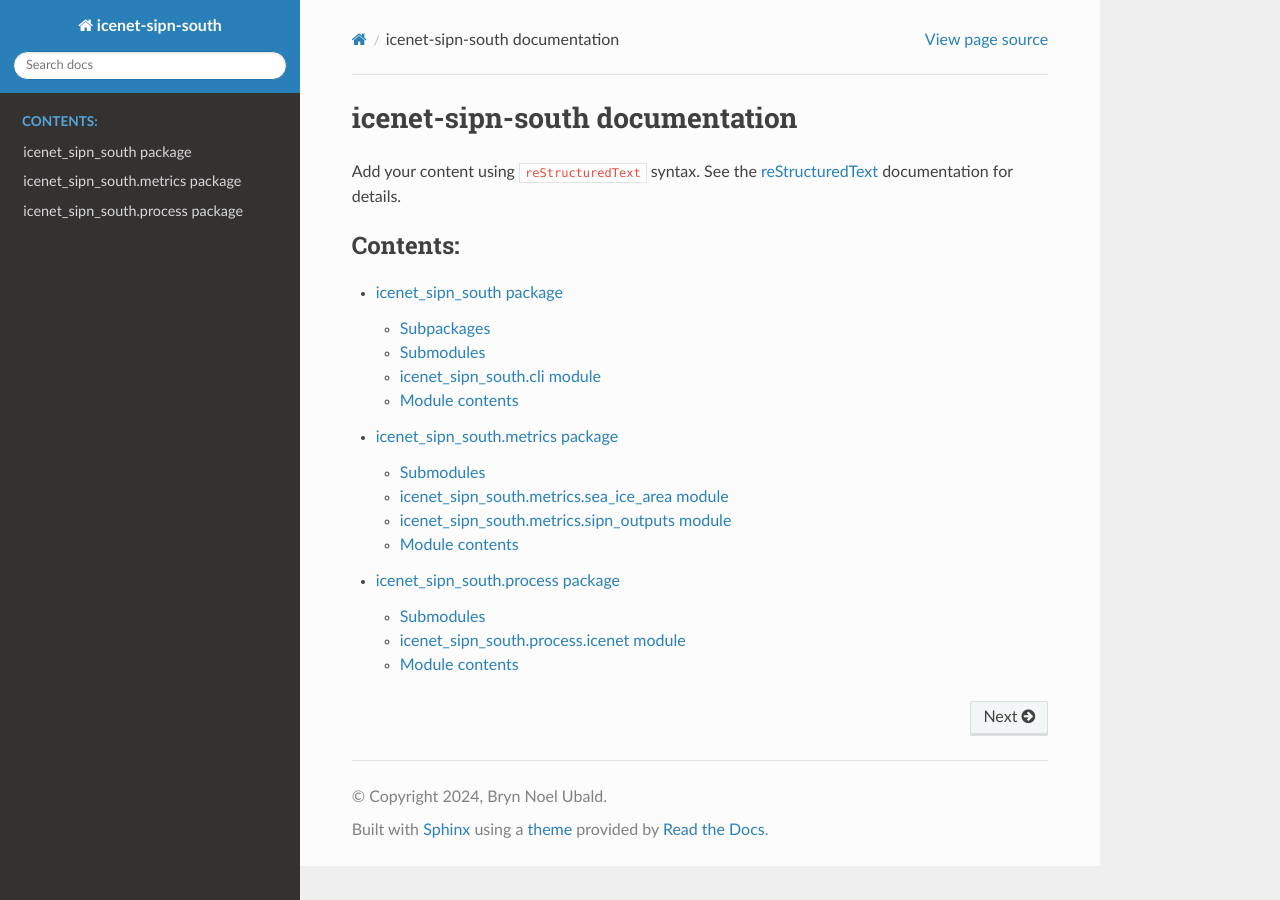
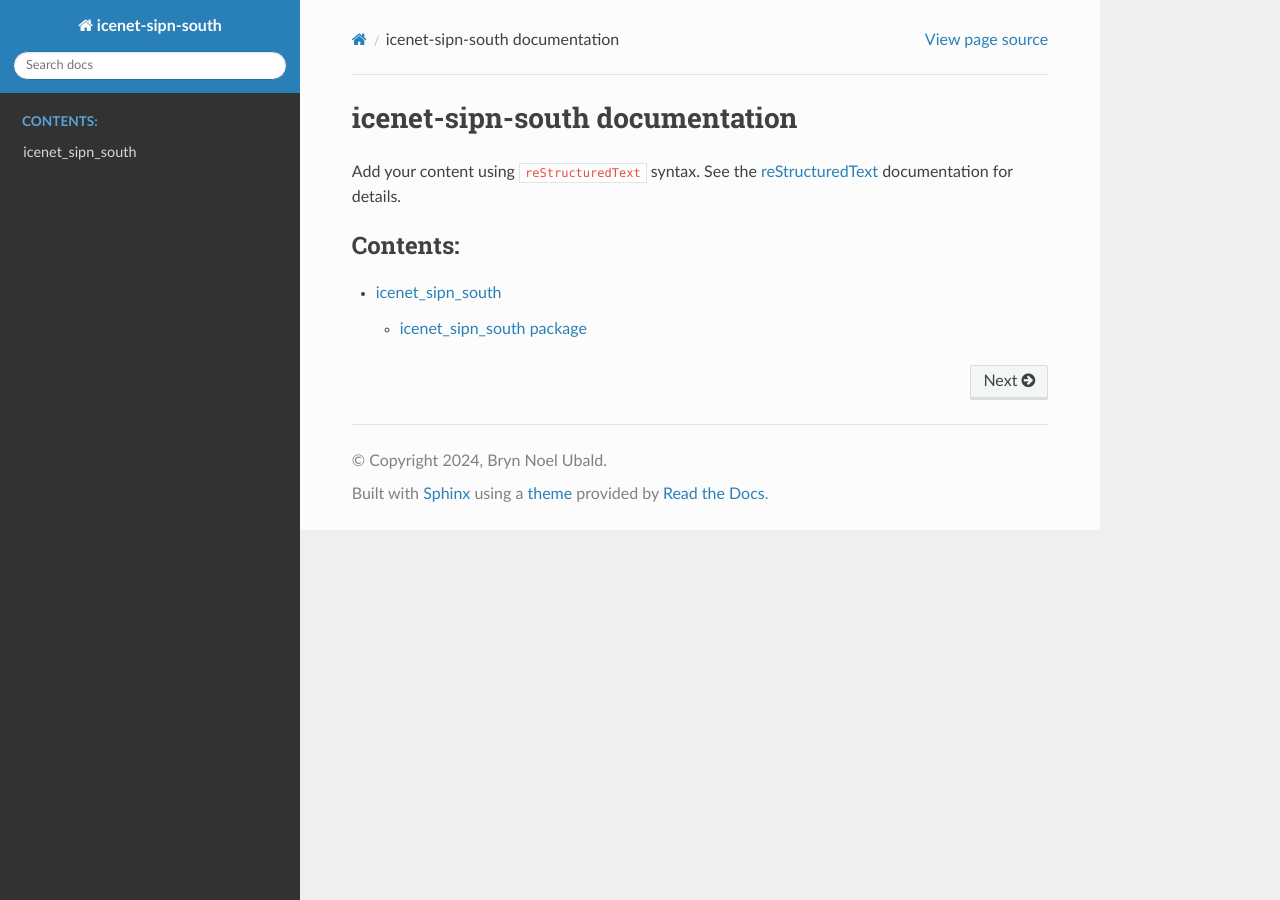
Before and after one commit to icenet-ai/icenet-sipn-south, a Sphinx documentation site: the page built from docs/source/index.rst, in a window 1280 px wide. Built offline with Sphinx 7.4.7 and the Read the Docs theme 3.1.0, drawn with Linux system fonts in a browser that asks for light colours.

Commit message:
Update Sphinx index.rst

```diff
--- a/docs/source/index.rst
+++ b/docs/source/index.rst
@@ -15,6 +15,4 @@ documentation for details.
    :maxdepth: 2
    :caption: Contents:
 
-   icenet_sipn_south
-   icenet_sipn_south.metrics
-   icenet_sipn_south.process
+   modules
```
